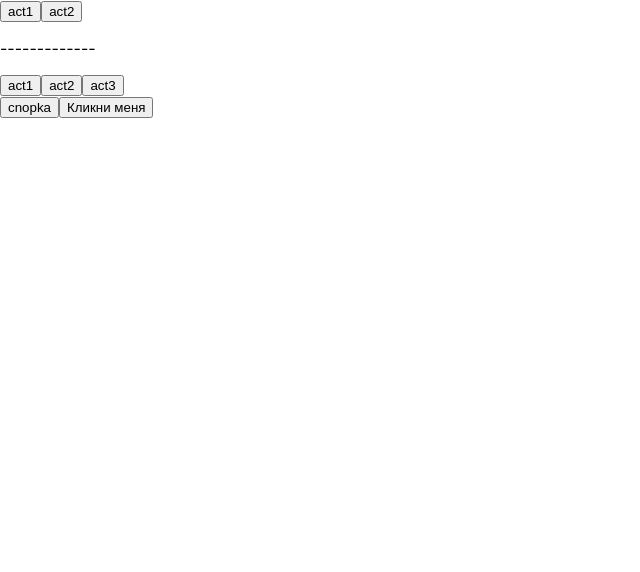
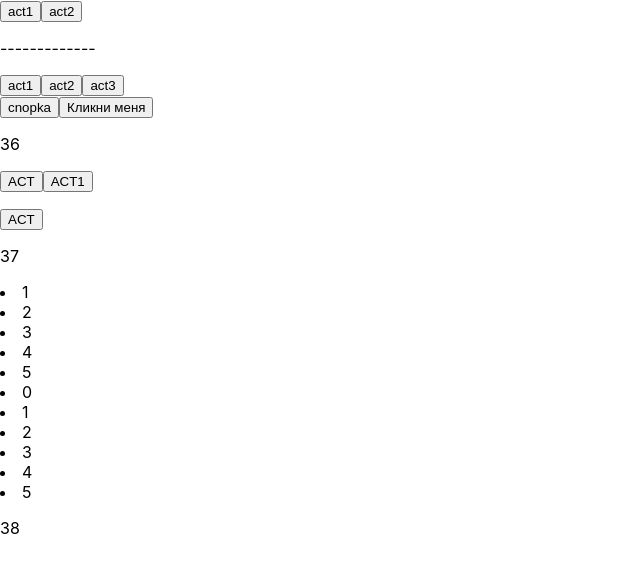
Before and after one commit to Vilen-lfk/React_tasks, a React (Create React App) app: page / in a window 1280 px wide. Shown: the top 572 px of the page, without its empty margins (0-640 px from the left). Built offline with nearby package versions, Linux system fonts and the light colour scheme.

Commit message:
38 tasks

```diff
--- a/src/App1.js
+++ b/src/App1.js
@@ -19,6 +19,28 @@ function App1() {
     function handleClick(event) {
         console.log(event.target); // Выводит элемент, на который кликнули
     }
+
+    //36
+    function func(arg, event) {
+		console.log(arg, event);
+	}
+
+    function f(arg, event, avg) {
+		console.log(arg, event, avg);
+	}
+    //37
+    const arr = [
+		<li>1</li>,
+		<li>2</li>,
+		<li>3</li>,
+		<li>4</li>,
+		<li>5</li>,
+	];
+    //38
+    const arr1 = [];
+    for(let i = 0; i <= 5; i++){
+        arr.push(<li>{i}</li>)
+    }
 	return(
     <>
     <div>
@@ -33,7 +55,16 @@ function App1() {
 	</div>
     <button onClick={func}>cnopka</button>
     <button onClick={handleClick}>Кликни меня</button>
-
+    <p>36</p>
+    <button onClick={event => func('eee', event)}>ACT</button>
+    <button onClick={event => func(event ,'eee')}>ACT1</button>
+    <p>
+    <button onClick={event => f('eee', event, 'vilen')}>ACT</button>
+    </p>
+    <p>37</p>
+    <p>{arr}</p>
+    <p>38</p>
+    <ul>{arr1}</ul>
     </>
     );
 }
```
